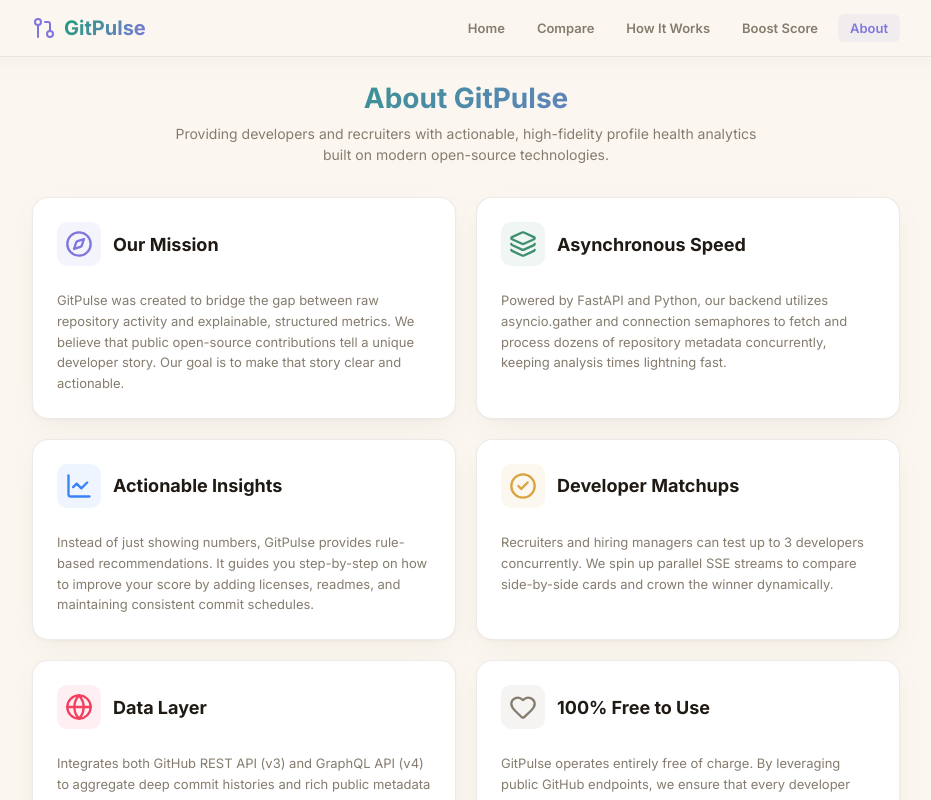
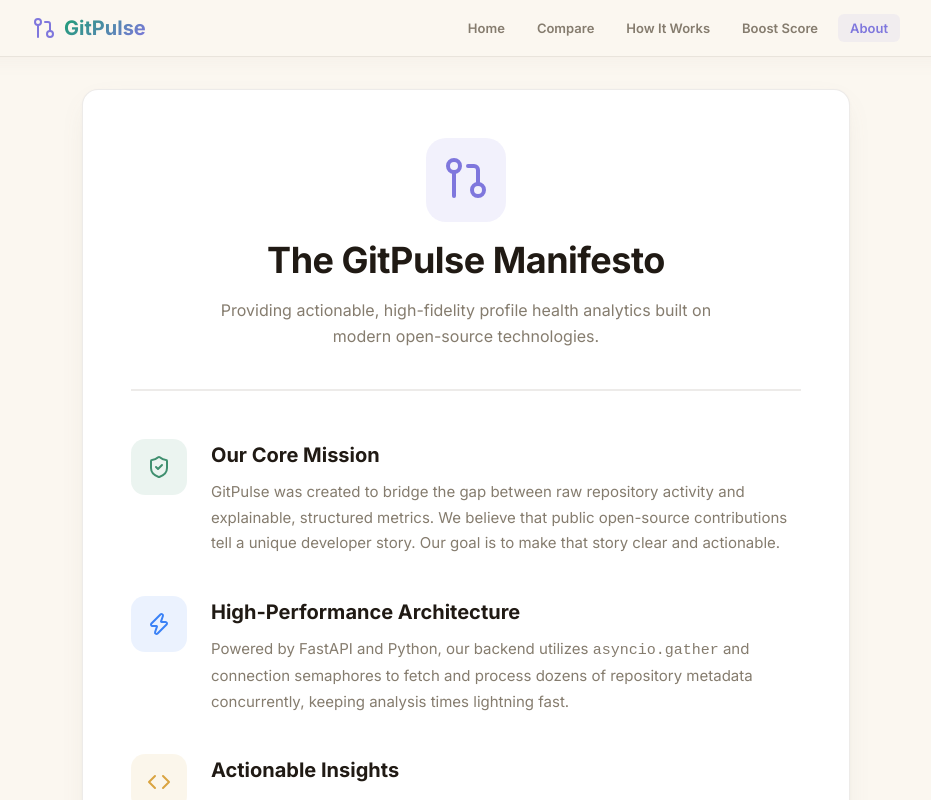
Before and after one commit to pullayithrisha/GitPulse, a React app in the folder frontend/: page / in a window 1280 px wide. Both pictures are taken after a click on the item "About". Shown: the top 800 px of the page, without its empty margins (174-1105 px from the left). Built offline with nearby package versions, Linux system fonts and the light colour scheme; the HTML template or start-up script is replaced by a standard one.

Commit message:
Redesign AboutView to Manifesto format to differ from standard grid formats

```diff
--- a/frontend/src/App.css
+++ b/frontend/src/App.css
@@ -1009,74 +1009,90 @@ h1, h2, h3, h4, h5, h6, .font-medium {
   color: var(--text-muted);
 }
 
-/* SIMPLE ABOUT VIEW */
-.about-container-simple {
+/* MANIFESTO ABOUT VIEW */
+.about-hero-container {
   max-width: 800px;
   margin: 0 auto;
-  padding: 48px 16px 80px 16px;
-  text-align: center;
+  padding: 32px 16px 80px 16px;
 }
 
-.about-header-simple {
-  margin-bottom: 32px;
+.about-manifesto {
+  padding: 48px;
+  display: flex;
+  flex-direction: column;
+  gap: 48px;
+  background-color: #FFFFFF;
 }
 
-.about-title-simple {
-  font-size: 32px;
+.about-manifesto-header {
+  text-align: center;
+  display: flex;
+  flex-direction: column;
+  align-items: center;
+  gap: 16px;
+  border-bottom: 2px solid var(--card-border);
+  padding-bottom: 40px;
+}
+
+.about-manifesto-icon {
+  background-color: rgba(127, 119, 221, 0.1);
+  padding: 16px;
+  border-radius: 20px;
+}
+
+.about-manifesto-header h2 {
+  font-size: 36px;
+  font-weight: 800;
+  color: var(--text-main);
+  letter-spacing: -0.5px;
+}
+
+.about-manifesto-subtitle {
+  font-size: 16px;
+  line-height: 1.6;
+  color: var(--text-muted);
+  max-width: 500px;
+}
+
+.about-manifesto-content {
+  display: flex;
+  flex-direction: column;
+  gap: 40px;
+}
+
+.about-manifesto-block {
+  display: flex;
+  gap: 24px;
+  align-items: flex-start;
+}
+
+.block-icon {
+  width: 56px;
+  height: 56px;
+  border-radius: 14px;
+  display: flex;
+  align-items: center;
+  justify-content: center;
+  flex-shrink: 0;
+}
+
+.block-text {
+  display: flex;
+  flex-direction: column;
+  gap: 12px;
+  padding-top: 4px;
+}
+
+.block-text h3 {
+  font-size: 20px;
   font-weight: 700;
-  margin-bottom: 12px;
   color: var(--text-main);
 }
 
-.about-subtitle-simple {
-  font-size: 16px;
-  color: var(--text-muted);
-}
-
-.about-content-simple {
-  padding: 40px;
-  text-align: left;
-  display: flex;
-  flex-direction: column;
-  gap: 32px;
-}
-
-.about-section-simple h3 {
-  font-size: 20px;
-  font-weight: 700;
-  color: var(--text-main);
-  margin-bottom: 16px;
-  border-bottom: 2px solid var(--card-border);
-  padding-bottom: 8px;
-}
-
-.about-section-simple p {
+.block-text p {
   font-size: 15px;
   line-height: 1.7;
   color: var(--text-muted);
-}
-
-.about-list-simple {
-  list-style: none;
-  display: flex;
-  flex-direction: column;
-  gap: 16px;
-  margin-top: 16px;
-}
-
-.about-list-simple li {
-  font-size: 14px;
-  line-height: 1.6;
-  color: var(--text-muted);
-  display: flex;
-  align-items: flex-start;
-  gap: 12px;
-}
-
-.about-list-simple strong {
-  color: var(--text-main);
-  font-weight: 600;
-  margin-right: 4px;
 }
 
 /* HOW IT WORKS SECTION EXPANSION */
--- a/frontend/src/components/AboutView.jsx
+++ b/frontend/src/components/AboutView.jsx
@@ -1,70 +1,62 @@
 import React from 'react';
-import { Compass, Layers, LineChart, CheckCircle2, Globe, Heart } from 'lucide-react';
-
-const aboutDetails = [
-  {
-    icon: <Compass size={28} />,
-    title: "Our Mission",
-    desc: "GitPulse was created to bridge the gap between raw repository activity and explainable, structured metrics. We believe that public open-source contributions tell a unique developer story. Our goal is to make that story clear and actionable.",
-    color: "#7F77DD"
-  },
-  {
-    icon: <Layers size={28} />,
-    title: "Asynchronous Speed",
-    desc: "Powered by FastAPI and Python, our backend utilizes asyncio.gather and connection semaphores to fetch and process dozens of repository metadata concurrently, keeping analysis times lightning fast.",
-    color: "#3F8F6F"
-  },
-  {
-    icon: <LineChart size={28} />,
-    title: "Actionable Insights",
-    desc: "Instead of just showing numbers, GitPulse provides rule-based recommendations. It guides you step-by-step on how to improve your score by adding licenses, readmes, and maintaining consistent commit schedules.",
-    color: "#3B82F6"
-  },
-  {
-    icon: <CheckCircle2 size={28} />,
-    title: "Developer Matchups",
-    desc: "Recruiters and hiring managers can test up to 3 developers concurrently. We spin up parallel SSE streams to compare side-by-side cards and crown the winner dynamically.",
-    color: "#D9A441"
-  },
-  {
-    icon: <Globe size={28} />,
-    title: "Data Layer",
-    desc: "Integrates both GitHub REST API (v3) and GraphQL API (v4) to aggregate deep commit histories and rich public metadata directly from the source.",
-    color: "#F43F5E"
-  },
-  {
-    icon: <Heart size={28} />,
-    title: "100% Free to Use",
-    desc: "GitPulse operates entirely free of charge. By leveraging public GitHub endpoints, we ensure that every developer can audit their profile without any subscription barriers.",
-    color: "#857C6E"
-  }
-];
+import { GitPullRequest, Code, ShieldCheck, Heart, Zap } from 'lucide-react';
 
 function AboutView() {
   return (
-    <div className="methodology-container">
-      <div className="methodology-intro">
-        <h2>About GitPulse</h2>
-        <p>Providing developers and recruiters with actionable, high-fidelity profile health analytics built on modern open-source technologies.</p>
-      </div>
+    <div className="about-hero-container">
+      <div className="about-manifesto glass-card">
+        <div className="about-manifesto-header">
+          <div className="about-manifesto-icon">
+            <GitPullRequest size={48} color="#7F77DD" />
+          </div>
+          <h2>The GitPulse Manifesto</h2>
+          <p className="about-manifesto-subtitle">
+            Providing actionable, high-fidelity profile health analytics built on modern open-source technologies.
+          </p>
+        </div>
 
-      <div className="methodology-grid">
-        {aboutDetails.map((item, index) => (
-          <div key={index} className="glass-card methodology-card">
-            <div className="methodology-card-header">
-              <div
-                className="methodology-icon"
-                style={{ color: item.color, backgroundColor: `${item.color}15` }}
-              >
-                {item.icon}
-              </div>
-              <div className="methodology-title-group">
-                <h4 style={{ fontSize: '18px' }}>{item.title}</h4>
-              </div>
+        <div className="about-manifesto-content">
+          <div className="about-manifesto-block">
+            <div className="block-icon" style={{ backgroundColor: 'rgba(63,143,111,0.1)', color: '#3F8F6F' }}>
+              <ShieldCheck size={24} />
             </div>
-            <p className="methodology-desc" style={{ marginTop: '12px' }}>{item.desc}</p>
+            <div className="block-text">
+              <h3>Our Core Mission</h3>
+              <p>GitPulse was created to bridge the gap between raw repository activity and explainable, structured metrics. We believe that public open-source contributions tell a unique developer story. Our goal is to make that story clear and actionable.</p>
+            </div>
           </div>
-        ))}
+
+          <div className="about-manifesto-block">
+            <div className="block-icon" style={{ backgroundColor: 'rgba(59,130,246,0.1)', color: '#3B82F6' }}>
+              <Zap size={24} />
+            </div>
+            <div className="block-text">
+              <h3>High-Performance Architecture</h3>
+              <p>Powered by FastAPI and Python, our backend utilizes <code>asyncio.gather</code> and connection semaphores to fetch and process dozens of repository metadata concurrently, keeping analysis times lightning fast.</p>
+            </div>
+          </div>
+
+          <div className="about-manifesto-block">
+            <div className="block-icon" style={{ backgroundColor: 'rgba(217,164,65,0.1)', color: '#D9A441' }}>
+              <Code size={24} />
+            </div>
+            <div className="block-text">
+              <h3>Actionable Insights</h3>
+              <p>Instead of just showing numbers, GitPulse provides rule-based recommendations. It guides you step-by-step on how to improve your score by adding licenses, readmes, and maintaining consistent commit schedules.</p>
+            </div>
+          </div>
+
+          <div className="about-manifesto-block">
+            <div className="block-icon" style={{ backgroundColor: 'rgba(244,63,94,0.1)', color: '#F43F5E' }}>
+              <Heart size={24} />
+            </div>
+            <div className="block-text">
+              <h3>100% Free to Use</h3>
+              <p>GitPulse operates entirely free of charge. By leveraging public GitHub endpoints, we ensure that every developer can audit their profile without any subscription barriers.</p>
+            </div>
+          </div>
+
+        </div>
       </div>
     </div>
   );
```
